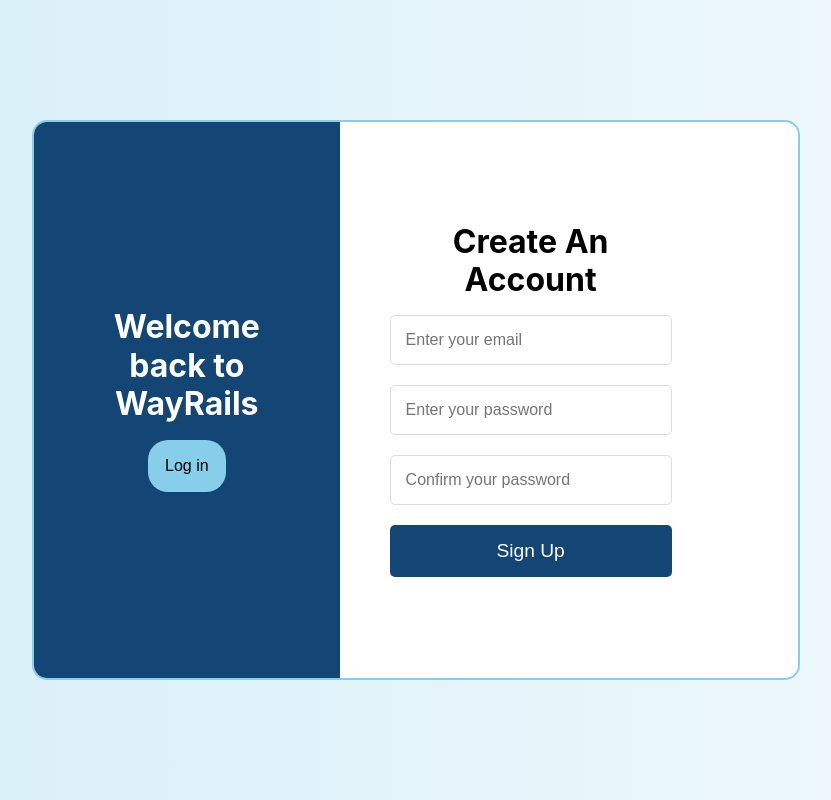
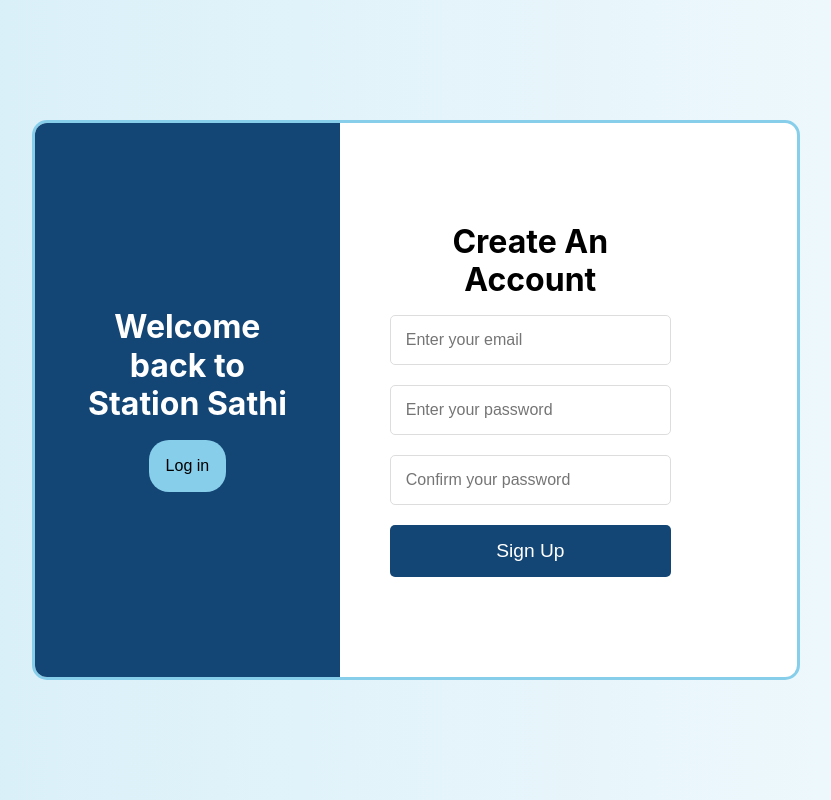
Before and after one commit to shwetasidhwani/SIH-, a React (Vite) app in the folder FRONTEND/: page /signup in a window 1280 px wide. Shown: the top 800 px of the page, without its empty margins (224-1055 px from the left). Built offline with nearby package versions, Linux system fonts and the light colour scheme; no server answers.

Commit message:
made small changes to login signup and stations

```diff
--- a/FRONTEND/src/Authentication/Login.jsx
+++ b/FRONTEND/src/Authentication/Login.jsx
@@ -35,7 +35,7 @@
       <div className="login-container">
         <div className="login-left">
           <div className="login-left-content">
-            <h1>Welcome back to WayRails</h1>
+            <h1>Welcome back to Station Sathi</h1>
             <p className="login-description">Connecting people..</p>
           </div>
         </div>
--- a/FRONTEND/src/Authentication/Signup.jsx
+++ b/FRONTEND/src/Authentication/Signup.jsx
@@ -37,7 +37,7 @@
       <div className="signup-outercontainer">
         <div className="signup-innercontainer">
           <div className="signup-leftcontainer">
-            <h1 id="signup-welcome-back">Welcome back to WayRails</h1>
+            <h1 id="signup-welcome-back">Welcome back to Station Sathi</h1>
             <Link to="/login">
               {" "}
               <button id="signuppage-login-btn">Log in</button>{" "}
--- a/FRONTEND/src/StationInfo/Statioinfo.css
+++ b/FRONTEND/src/StationInfo/Statioinfo.css
@@ -20,12 +20,18 @@
   text-align: center;
   margin-top: 2rem;
   background-color: #333333;
-  height: 8rem;
+  height: 9rem;
   width: 50%;
   margin-bottom: 10px;
+  padding-bottom: 5px;
+}
+
+#station-info-station-input-container-heading{
+    font-size: 1.5rem;
 }
 
 #station-info-form-input {
+    font-size: 1.3rem;
   margin-top: 10px;
   margin-bottom: 10px;
   text-align: center;
@@ -38,13 +44,13 @@
 
 #station-info-form-button {
     color: rgb(224, 210, 210);
-    width: 5rem;
-    height: 2rem;
-    line-height: 1.3rem;
+    font-size: 1.2rem ;
+    width: 7rem;
     border: 2px solid rgb(224, 210, 210);
     border-radius: 20px;
   background: linear-gradient(90deg, transparent, transparent) center/0% 100% no-repeat;
   transition: background-size 0.2s;
+  margin-bottom: 5px;
 }
 
 #station-info-form-button:hover,
--- a/FRONTEND/src/StationInfo/StationInfo.jsx
+++ b/FRONTEND/src/StationInfo/StationInfo.jsx
@@ -75,7 +75,7 @@
     <>
       <div className="station-info-outercontainer">
         <form onSubmit={handleSubmit} className="station-info-form-container">
-          <h3>Station Information</h3>
+          <h3 id="station-info-station-input-container-heading">Station Information</h3>
           <p>Get information regarding the station you want to visit</p>
           <input
             type="text"
--- a/FRONTEND/src/styles/global.css
+++ b/FRONTEND/src/styles/global.css
@@ -236,7 +236,7 @@
   transform: scale(0.95);
   background-color: #ffffff; /* White background for the container */
   animation: fadeInScale 1s forwards;
-  border: 2px solid #87ceeb; /* Sky blue border color */
+  border: 3px solid #87ceeb; /* Sky blue border color */
 }
 
 /* Keyframes for fade-in and scale animation */
@@ -371,7 +371,7 @@
   background-color: #fff; /* White background */
   transform: scale(0.95);
   animation: fadeInScale 1s forwards;
-  border: 2px solid #87ceeb; /* Sky blue border */
+  border: 3px solid #87ceeb; /* Sky blue border */
 }
 
 /* Keyframes for Fade-In and Scale Animation */
```
